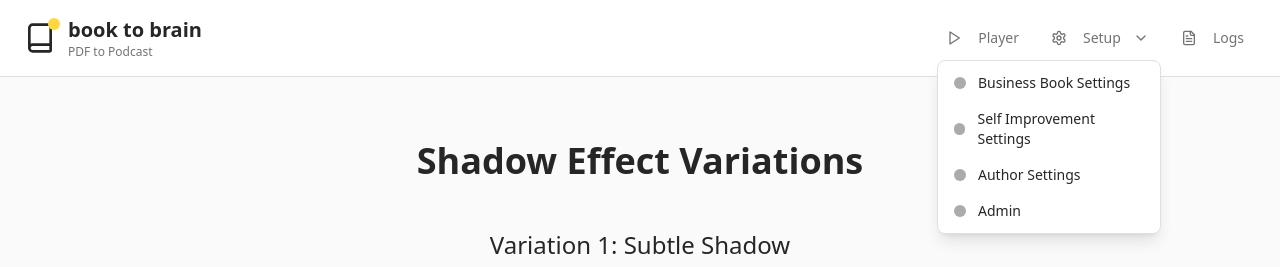
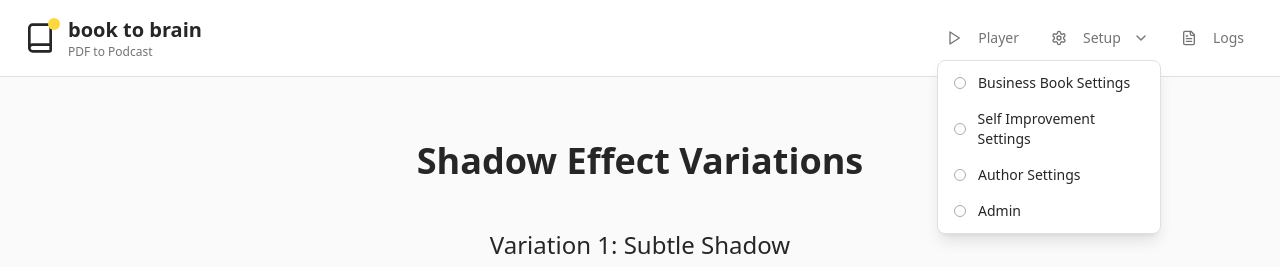
Before and after one commit to KingVibe2000/brain-audio-forge, a React (Vite) app: page /test in a window 1280 px wide. Both pictures are taken after a click on the button "Setup". Shown: the top 267 px of the page. Built offline with nearby package versions, Linux system fonts and the light colour scheme.

Commit message:
Refactor menu circle styles
Update menu circle styles to use only borders and no filling.

```diff
--- a/src/components/Header.tsx
+++ b/src/components/Header.tsx
@@ -41,19 +41,19 @@ const Header = () => {
             </DropdownMenuTrigger>
             <DropdownMenuContent align="end" className="w-56 bg-card border border-border rounded-lg shadow-lg p-1">
               <DropdownMenuItem className="flex items-center gap-3 px-3 py-2 hover:bg-accent/10 cursor-pointer rounded-md">
-                <div className="w-3 h-3 bg-muted-foreground/60 rounded-full"></div>
+                <div className="w-3 h-3 border border-muted-foreground/60 rounded-full"></div>
                 <span className="text-foreground">Business Book Settings</span>
               </DropdownMenuItem>
               <DropdownMenuItem className="flex items-center gap-3 px-3 py-2 hover:bg-accent/10 cursor-pointer rounded-md">
-                <div className="w-3 h-3 bg-muted-foreground/60 rounded-full"></div>
+                <div className="w-3 h-3 border border-muted-foreground/60 rounded-full"></div>
                 <span className="text-foreground">Self Improvement Settings</span>
               </DropdownMenuItem>
               <DropdownMenuItem className="flex items-center gap-3 px-3 py-2 hover:bg-accent/10 cursor-pointer rounded-md">
-                <div className="w-3 h-3 bg-muted-foreground/60 rounded-full"></div>
+                <div className="w-3 h-3 border border-muted-foreground/60 rounded-full"></div>
                 <span className="text-foreground">Author Settings</span>
               </DropdownMenuItem>
               <DropdownMenuItem className="flex items-center gap-3 px-3 py-2 hover:bg-accent/10 cursor-pointer rounded-md">
-                <div className="w-3 h-3 bg-muted-foreground/60 rounded-full"></div>
+                <div className="w-3 h-3 border border-muted-foreground/60 rounded-full"></div>
                 <span className="text-foreground">Admin</span>
               </DropdownMenuItem>
             </DropdownMenuContent>
```
